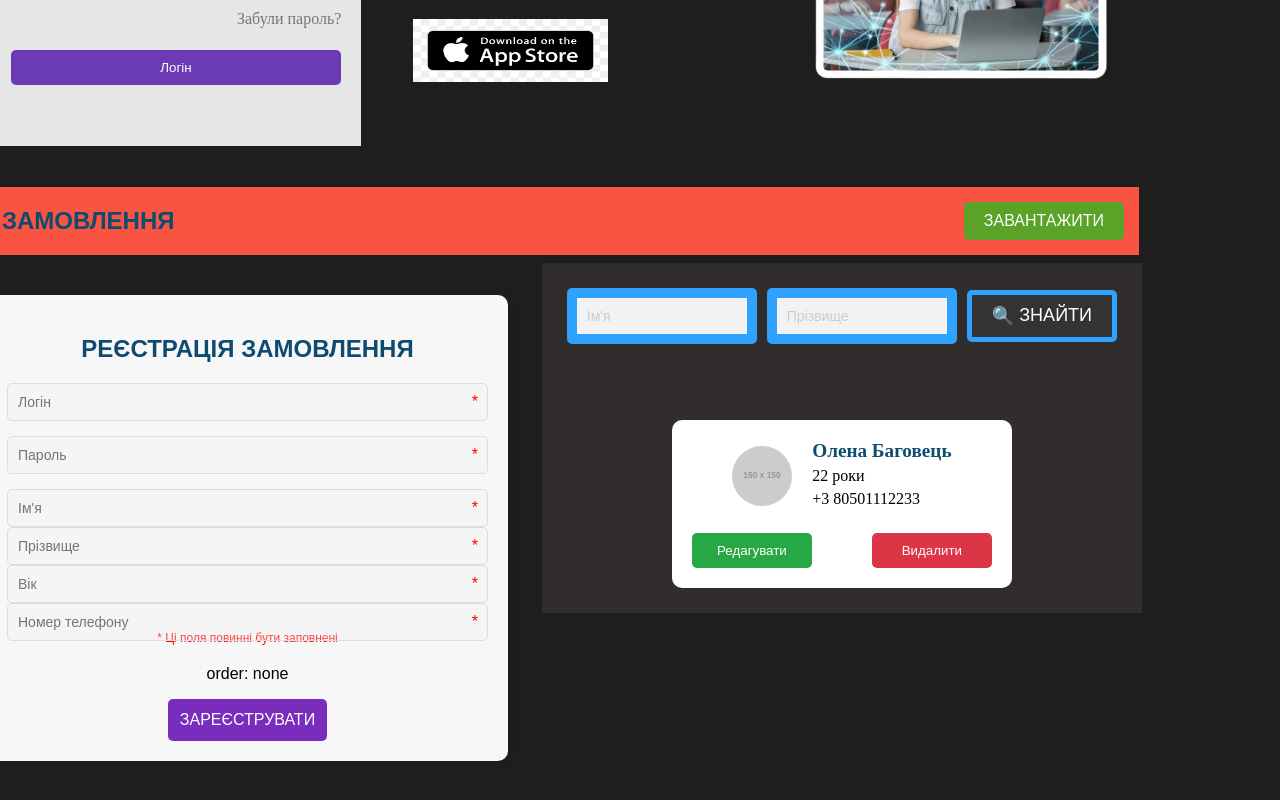
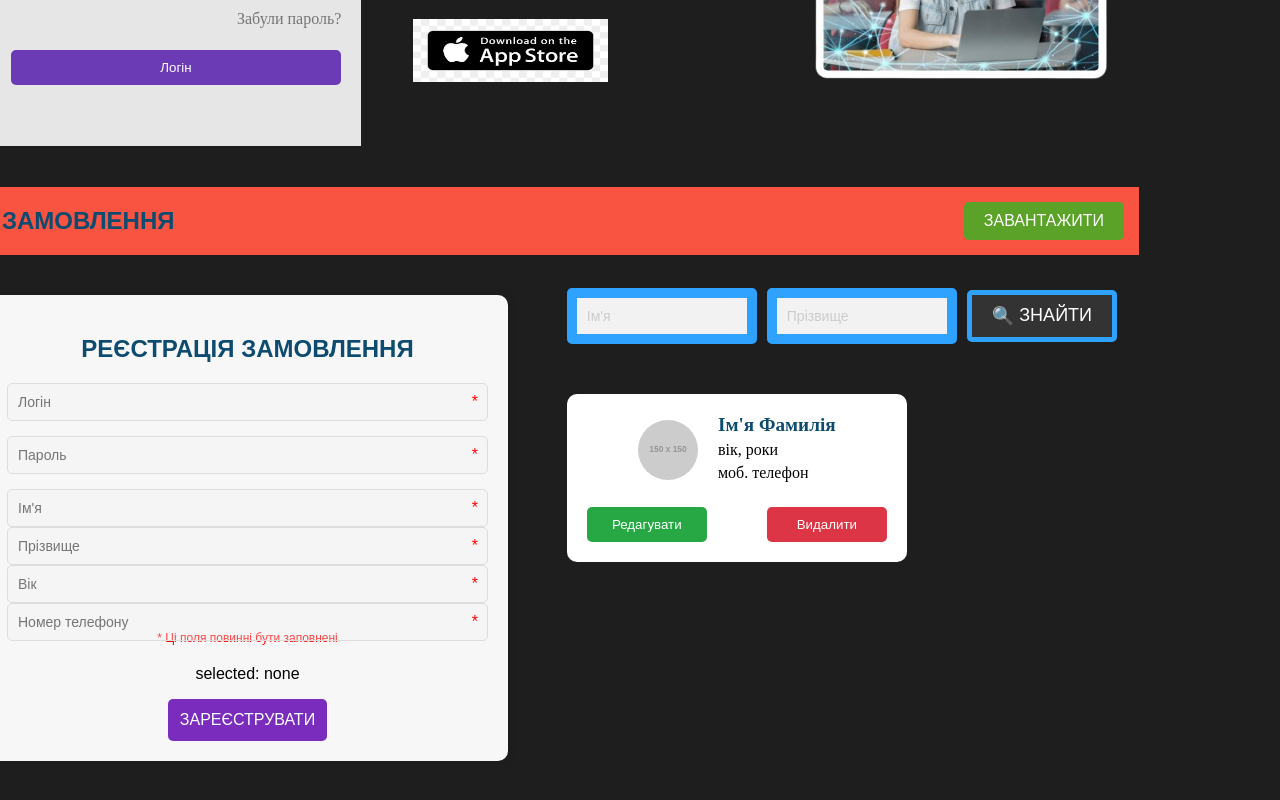
Before and after one commit to ITSTEP-Education/AdminServiceWeb, a React (Create React App) app in the folder admin-page/: page / in a window 1280 px wide. Shown: the part 500-1300 px from the top of the page. Built offline with nearby package versions, Linux system fonts and the light colour scheme; no server answers.

Commit message:
8 was done function handleUserName to get and prepare the data for axios request get

```diff
--- a/admin-page/src/administration/components/Admin/Admin.tsx
+++ b/admin-page/src/administration/components/Admin/Admin.tsx
@@ -6,9 +6,8 @@ import Market from '../Market/Market';
 import ImageForTitle from '../ImageForTitle/ImageForTitle';
 import ListOrders from '../List/LIstOrders';
 import RegisterForm from '../RegisterForm/RegisterForm';
-import SearchForm from '../SearchForm/SearchForm';
-import ProfileCard from '../ProfileCard/ProfileCard';
 import { Display } from '../styles/General.styled';
+import ClientData from '../ClientData/ClientData';
 
 export const GuidOrderContext = createContext((e: React.FormEvent<HTMLElement>):void =>{});
 export const GuidToNoneContext = createContext(():void => {});
@@ -39,14 +38,8 @@ const Admin: FC = () => {
             </GuidToNoneContext.Provider>
             <Display>
                 <RegisterForm guid={guid}/>
-                <Display _direction='column' style={{padding: '25px', backgroundColor: '#312D2D', position: 'relative', top: '100px', right: '220px', minHeight: '300px'}}>
-                    <SearchForm />
-                    <ProfileCard
-                        name="Олена Баговець"
-                        age={22}
-                        phone="+3 80501112233"
-                        avatarUrl="https://via.placeholder.com/150" // Замените на реальный URL изображения
-                    />
+                <Display _direction='column'>
+                    <ClientData/>
                 </Display>
             </Display>
         </div>
--- /dev/null
+++ b/admin-page/src/administration/components/ClientData/ClientData.styled.ts
@@ -0,0 +1,10 @@
+import styled from "styled-components";
+
+export const ClientDataWrapper = styled.div`
+    padding: 25px;
+    background-color: '#312D2D';
+    position: relative;
+    top: 100px;
+    right: 220px;
+    min-height: 300px;
+`;
--- /dev/null
+++ b/admin-page/src/administration/components/ClientData/ClientData.tsx
@@ -0,0 +1,32 @@
+import React, {FC, useState} from "react";
+import { ClientDataWrapper } from "./ClientData.styled";
+import SearchForm from "../SearchForm/SearchForm";
+import ProfileCard from "../ProfileCard/ProfileCard";
+
+const ClientData: FC = () => {
+
+    const [userName, setUserName] = useState<string | null>(null);
+    const handleUserName = (e: React.FormEvent<HTMLElement>) => {
+        e.preventDefault();
+
+        let values: Array<string> = [];
+        e.currentTarget.parentElement?.querySelectorAll('input').forEach(item => {values.push(item.value)});
+        if(values[0].length == 0 || values[1].length == 0){
+            setUserName(null);
+        }
+        else{
+            setUserName(`${values[0]}-${values[1]}`);
+        }
+
+        (e.currentTarget.parentElement as HTMLFormElement).reset();
+    }
+
+    return(
+        <ClientDataWrapper>
+            <SearchForm handleUserName={handleUserName}/>
+            <ProfileCard userName={userName}/>
+        </ClientDataWrapper>
+    );
+}
+
+export default ClientData;
--- a/admin-page/src/administration/components/ProfileCard/ProfileCard.css
+++ b/admin-page/src/administration/components/ProfileCard/ProfileCard.css
@@ -7,9 +7,8 @@
     display: flex;
     flex-direction: column;
     align-items: center;
-    /* position: relative;
-    left: 750px;
-    top: -50px; */
+    position: relative;
+    top: 50px;
   }
 
   .profile-details {
--- a/admin-page/src/administration/components/ProfileCard/ProfileCard.tsx
+++ b/admin-page/src/administration/components/ProfileCard/ProfileCard.tsx
@@ -1,22 +1,19 @@
 import React from 'react';
 import './ProfileCard.css';
 
-interface ProfileCardProps {
-  name: string;
-  age: number;
-  phone: string;
-  avatarUrl: string;
+interface IProfileCard {
+  userName: string | null,
 }
 
-const ProfileCard: React.FC<ProfileCardProps> = ({ name, age, phone, avatarUrl }) => {
+const ProfileCard: React.FC<IProfileCard> = ({userName}) => {
   return (
     <div className="profile-card">
       <div className="profile-details">
-        <img className="avatar" src={avatarUrl} alt={`${name}'s avatar`} />
+        <img className="avatar" src={'https://via.placeholder.com/150'} alt={`${userName || 'none'}'s avatar`}/>
         <div className="profile-info">
-          <h2>{name}</h2>
-          <p>{age} роки</p>
-          <p>{phone}</p>
+          <h2>{userName || 'Ім\'я Фамилія'}</h2>
+          <p>вік, роки</p>
+          <p>моб. телефон</p>
         </div>
       </div>
       <div className="actions">
--- a/admin-page/src/administration/components/RegisterForm/RegisterForm.tsx
+++ b/admin-page/src/administration/components/RegisterForm/RegisterForm.tsx
@@ -114,7 +114,7 @@ const RegisterForm: FC<TRegisterForm> = (props) => {
             <span className="required">*</span>
           </div>
           <p className="note">* Ці поля повинні бути заповнені</p>
-          <p>order: {props.guid}</p>
+          <p>selected: {props.guid}</p>
           <button type="button" className="register-button" onClick={handleRegister}>ЗАРЕЄСТРУВАТИ</button>
         </div>
       </form>
--- a/admin-page/src/administration/components/SearchForm/SearchForm.tsx
+++ b/admin-page/src/administration/components/SearchForm/SearchForm.tsx
@@ -1,15 +1,20 @@
 import React, {FC} from 'react';
 import './SearchForm.css';
 
-const SearchForm: FC = () => {
+interface ISearcForm {
+  handleUserName: (e: React.FormEvent<HTMLElement>) => void,
+}
+
+const SearchForm: FC<ISearcForm> = (props) => {
+
   return (
-    <div className="search-container">
+    <form className="search-container">
       <input type="text" placeholder="Ім'я" className="input-field" />
       <input type="text" placeholder="Прізвище" className="input-field" />
-      <button className="search-button">
+      <button className="search-button" onClick={props.handleUserName}>
         <span role="img" aria-label="search">🔍</span> ЗНАЙТИ
       </button>
-    </div>
+    </form>
   );
 };
 
```
